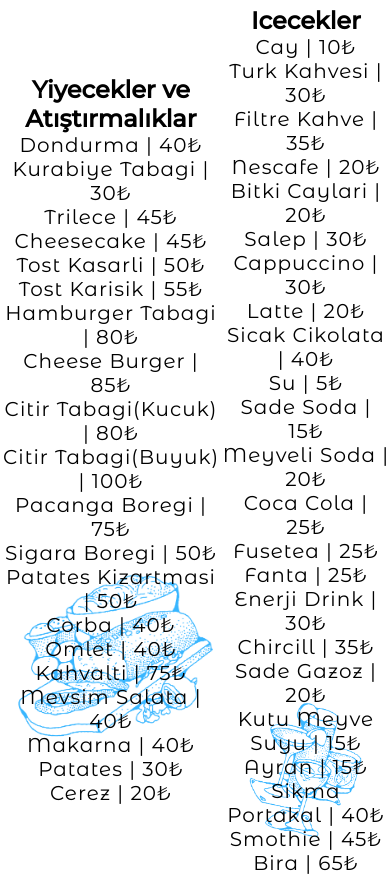
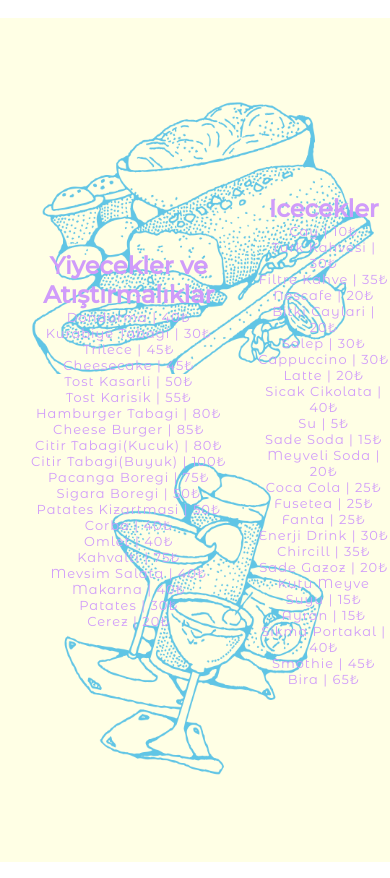
Before and after one commit to nukettas/aratosparkcafe.gihub.io, a plain HTML site: page menu.html in a window 390 px wide. Shown: the part 846-1724 px from the top of the page. Drawn offline with Linux system fonts and the light colour scheme.

Commit message:
Add files via upload

```diff
--- a/menu.css
+++ b/menu.css
@@ -122,11 +122,12 @@ nav .closeMenu {
 }
 
 .splitted-container {
+  background-image: url("photos/menu-drinks.png"), url("photos/menu-food.png");
   background-repeat: no-repeat;
-  background-size: cover;
-  background-position: bottom center;
+  background-size: contain;
+  background-position: right bottom, left top;
   height: 100vh;
-  color: black;
+  color: #D09CFA;
   display: flex;
   justify-content: center;
   align-items: center;
@@ -141,30 +142,18 @@ nav .closeMenu {
   position: absolute;
   top: 0;
   left: 0;
+  background-color: rgba(255, 252, 127);
+  opacity: 0.2;
   width: 100%;
   height: 100%;
-  z-index: -1;
-}
-
-.split.left {
-  background: url("photos/menu-food.png");
-  background-repeat: no-repeat;
-  background-size: contain;
-  background-position: bottom center;
+  z-index: -2;
 }
 
 .splitted-container p {
   font-family: "Montserrat Alternates", sans-serif;
-  color: black;
+  color: #D09CFA;
   font-size: 20px;
   letter-spacing: 1px;
-}
-
-.split.right {
-  background: url("photos/menu-drinks.png");
-  background-repeat: no-repeat;
-  background-size: contain;
-  background-position: bottom center;
 }
 
 .footer-container {
@@ -223,4 +212,10 @@ nav .closeMenu {
     justify-content: center;
     line-height: 2rem;
   }
+
+  .splitted-container p {
+    font-size: 13px;
+    letter-spacing: 1px;
+  }
+
 }
```
Also changed, not shown: hakkimizda.css (+13 -2 lines), index.html (+7 -7 lines), styles.css (+13 -3 lines).
